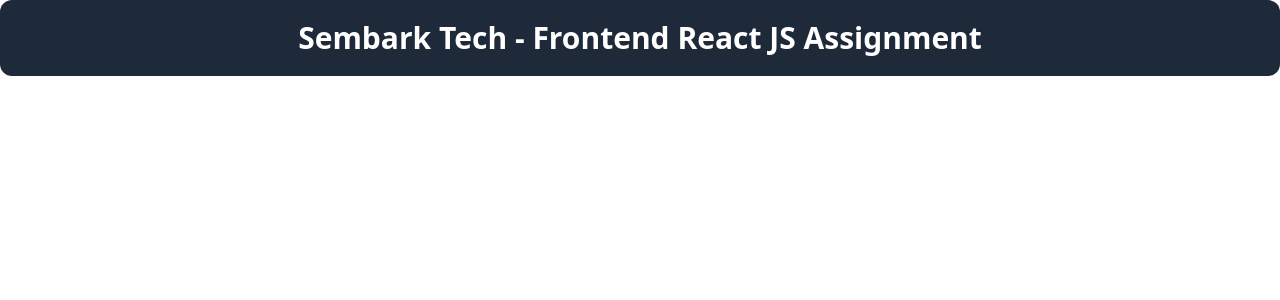
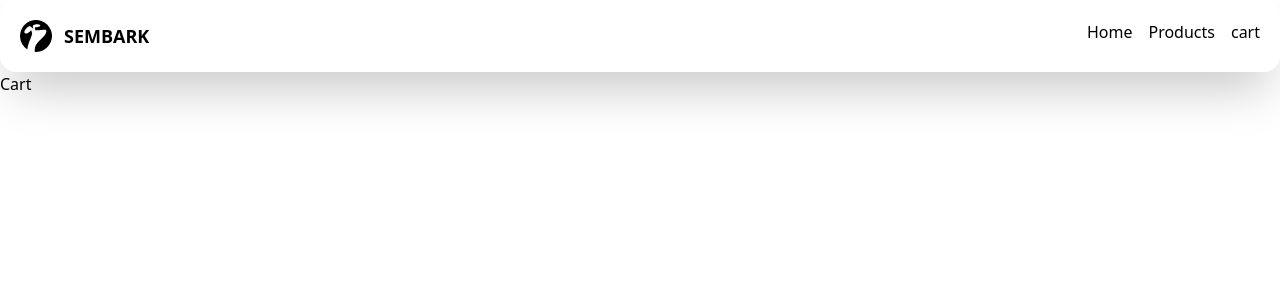
Before and after one commit to RaviGahire/sembark-assignment, a React (Vite) app: page /cart in a window 1280 px wide. Shown: the top 300 px of the page. Built offline with nearby package versions, Linux system fonts and the light colour scheme.

Commit message:
added dynamic routing and created product grid

```diff
--- a/src/App.jsx
+++ b/src/App.jsx
@@ -1,9 +1,29 @@
+import { Cart } from "./Components/Cart"
+import { HomePage } from "./Components/HomePage"
+import { Navbar } from "./Components/Navbar"
+import { BrowserRouter as Router, Routes, Route } from "react-router"
+import { ProductsDetail } from "./Components/ProductsDetail"
+
+
+
 function App() {
-
+  const routes = [
+    { path: '/', element: <HomePage /> },
+    { path: '/products', element: <ProductsDetail /> },
+    { path: '/cart', element: <Cart /> }
+  ]
 
   return (
     <>
-      <h1 className="bg-gray-800 text-3xl font-bold text-white text-center p-5 max-w-7xl mx-auto rounded-xl">Sembark Tech - Frontend React JS Assignment</h1>
+      {/* Routes */}
+      <Router>
+        <Navbar />
+        <Routes>{
+          routes.map((elem) => (<Route path={elem.path} element={elem.element} />))
+        }
+
+        </Routes>
+      </Router>
 
     </>
   )
--- a/src/Components/HomePage.jsx
+++ b/src/Components/HomePage.jsx
@@ -1,9 +1,88 @@
 
 export const HomePage = () => {
-  return (
-   <>
+  const sampleProducts = [
+    {
+      id: 1,
+      name: "Minimal Leather Wallet",
+      price: 899,
+      currency: "INR",
+      thumbnail: "https://images.unsplash.com/photo-1542291026-7eec264c27ff?q=80&w=800&auto=format&fit=crop&ixlib=rb-4.0.3&s=1a"
+    },
+    {
+      id: 2,
+      name: "Wireless Earbuds",
+      price: 2499,
+      currency: "INR",
+      thumbnail: "https://images.unsplash.com/photo-1518444022190-9d3b3c9e8f8c?q=80&w=800&auto=format&fit=crop&ixlib=rb-4.0.3&s=2a"
+    },
+    {
+      id: 3,
+      name: "Ceramic Coffee Mug",
+      price: 499,
+      currency: "INR",
+      thumbnail: "https://images.unsplash.com/photo-1509042239860-f550ce710b93?q=80&w=800&auto=format&fit=crop&ixlib=rb-4.0.3&s=3b"
+    },
+    {
+      id: 4,
+      name: "Notebook — Hardbound",
+      price: 299,
+      currency: "INR",
+      thumbnail: "https://images.unsplash.com/photo-1515879218367-8466d910aaa4?q=80&w=800&auto=format&fit=crop&ixlib=rb-4.0.3&s=4c"
+    },
+    {
+      id: 5,
+      name: "Desk Plant (Small)",
+      price: 199,
+      currency: "INR",
+      thumbnail: "https://images.unsplash.com/photo-1501004318641-b39e6451bec6?q=80&w=800&auto=format&fit=crop&ixlib=rb-4.0.3&s=5d"
+    },
+    {
+      id: 6,
+      name: "Classic Sunglasses",
+      price: 1199,
+      currency: "INR",
+      thumbnail: "https://images.unsplash.com/photo-1503342217505-b0a15a0c1ae9?q=80&w=800&auto=format&fit=crop&ixlib=rb-4.0.3&s=6e"
+    }
+  ];
 
 
-   </>
+
+  return (
+    <>
+      <section aria-label="Home page" className="max-w-7xl mx-auto mt-4">
+        {/* Filter Products */}
+        <div className="rounded border border-blue-400  flex justify-between items-center p-2 ">
+          <p>Products</p>
+          <select className="w-50 border cursor-pointer bg-blue-400 text-white px-3 py-2 outline-amber-100 rounded">
+            <option hidden className="text-white" value="x">Select product</option>
+            <option className="text-white rounded" value="x">All products</option>
+            <option className="text-white rounded" value="x">x</option>
+            <option className="text-white rounded" value="x">x</option>
+          </select>
+        </div>
+        {/* product grid */}
+        <div className="grid grid-cols-1 sm:grid-cols-2 md:grid-cols-3 gap-8 place-items-center bg-gray-400  mt-4 ">
+
+          {/* Product Card */}
+          <div className=" shadow-xl w-100 bg-yellow-400 p-4  ">
+            <div className="text-xl font-semibold ">Product Name</div>
+            <div className=""><img src="https://images.pexels.com/photos/90946/pexels-photo-90946.jpeg?auto=compress&cs=tinysrgb&dpr=1&w=500" alt="" /></div>
+            <div className="">
+              <p>10000k</p>
+
+              <div>
+                <button>Add to Cart</button>
+                <button>See More</button>
+
+              </div>
+            </div>
+
+
+          </div>
+
+
+        </div>
+      </section>
+    </>
   )
 }
--- a/src/Components/Navbar.jsx
+++ b/src/Components/Navbar.jsx
@@ -1,7 +1,40 @@
-import React from 'react'
+import { NavLink } from "react-router";
 
 export const Navbar = () => {
-  return (
-    <div>Navbar</div>
-  )
-}
+    const tabs = [
+        { id: 1, lable: 'Home', path: '/', },
+        { id: 2, lable: 'Products', path: '/products', },
+        { id: 3, lable: 'cart', path: '/cart', },
+    ];
+    return (
+        <header>
+            {/* Nabar */}
+            <nav className="max-w-7xl bg-white shadow-2xl mx-auto flex justify-between p-5 rounded-2xl ">
+                {/* Logo */}
+                <div className="flex gap-3 items-center">
+                    <svg
+                        xmlns="http://www.w3.org/2000/svg"
+                        viewBox="0 0 16 16"
+                        className="h-8 w-8"
+                        fill="currentColor"
+                    >
+                        {" "}
+                        <path d="M8 16a8 8 0 10-4.465-1.361c.41.276 0-.846.715-2.639.534-1.34 1.81-4.466 1.825-5.205.01-.534-.193-.994-.4-1.466-.046-.101-.09-.204-.134-.307-.391.768-1.764 1.929-2.69 1.743-1.285-.256-.419-1.777.116-2.359l.18-.201c.498-.563 1.191-1.347 1.836-1.076.312.13 1.09.701 1.707 1.19 0 0-.018-.047-.028-.079-.282-.87-.67-1.896 1.14-2.047.46-.04 2.776-.023 2.275.854-.202.352-1.139.45-1.863.526-.305.032-.573.06-.732.101.076.42.121.93.128 1.396 1.074.123 1.755.032 2.557-.075.399-.053.827-.11 1.348-.147C12.035 4.81 12.75 4.75 13 5c.165.165.204.575.145.934-.247 1.491-1.68 2.794-2.812 3.823-.191.174-.374.34-.54.498-1.642 1.55-2.523 3.144-2.434 5.127.01.189-.011.607.225.607.138.007.276.011.416.011z"></path>{" "}
+                    </svg>
+                    <h1 className="text-[18px] font-semibold ">SEMBARK</h1>
+                </div>
+                {/* navigation */}
+                <ul className="flex gap-4 ">
+                    {
+                        tabs.map((items) => (
+                            <>
+                                <NavLink key={items.id} to={items.path}>{items.lable}</NavLink>
+                            </>
+                        ))
+                    }
+
+                </ul>
+            </nav>
+        </header>
+    );
+};
--- a/src/index.css
+++ b/src/index.css
@@ -1 +1,7 @@
+
+@import url('https://fonts.googleapis.com/css2?family=Montserrat:ital,wght@0,100..900;1,100..900&display=swap');
+
 @import "tailwindcss"
+
+
+  /* font-family: "Montserrat", sans-serif; */
```
